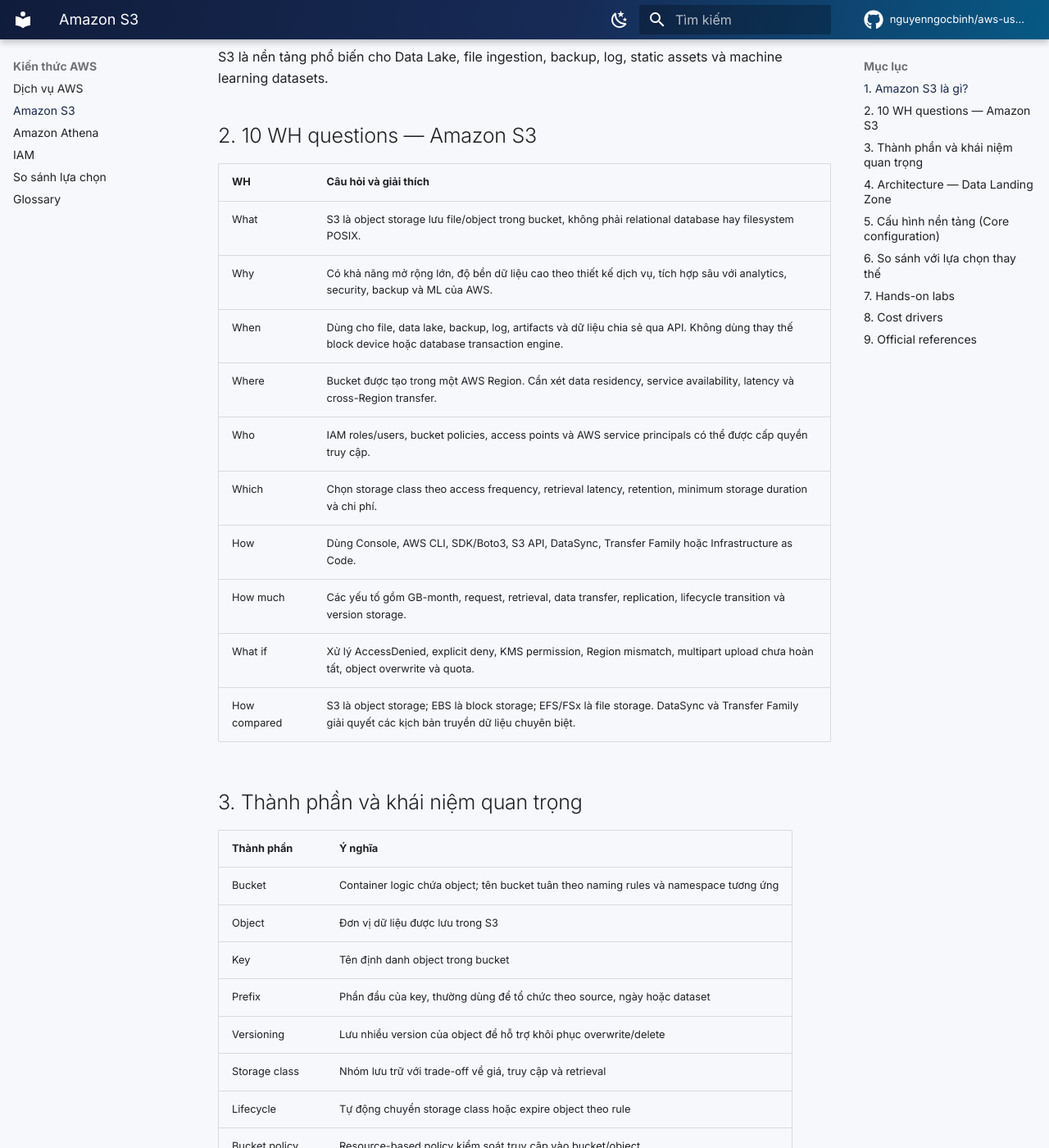
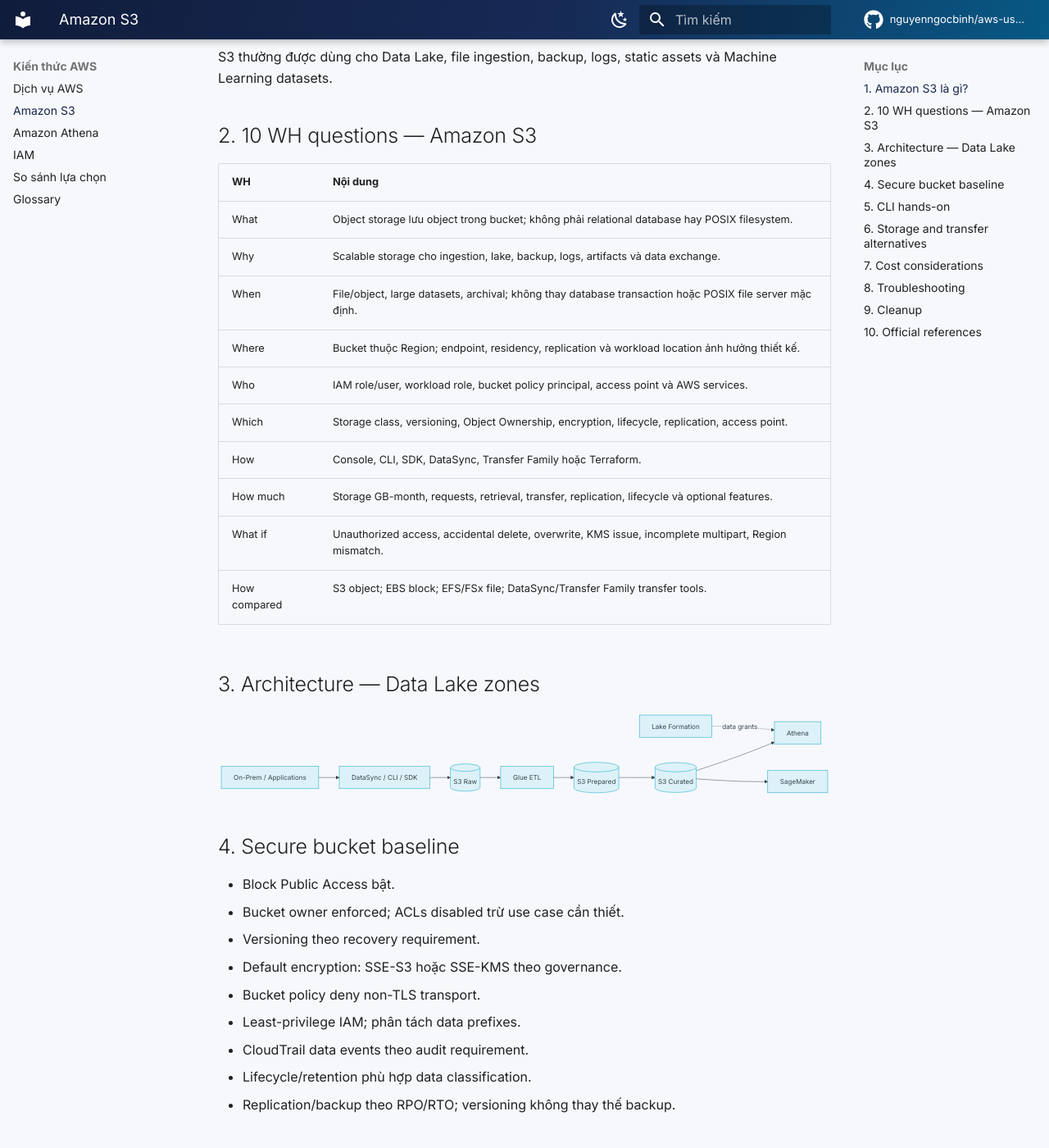
Before and after one commit to nguyenngocbinh/aws-usecase-learning-map, an MkDocs documentation site: the page built from docs/aws-services/s3.md, in a window 1280 px wide and 1400 px high, scrolled down 380 px. Shown: the whole window at 82% size. Built offline with MkDocs 1.6.1 and Material for MkDocs 9.7.7, drawn with Linux system fonts in a browser that asks for light colours; comment, search, counter and statistics services are not loaded; some of the changed text lies outside the part shown.

Commit message:
docs: expand UAT-derived AWS hands-on guidance

```diff
--- a/docs/aws-services/s3.md
+++ b/docs/aws-services/s3.md
@@ -4,139 +4,101 @@
 
 ## 1. Amazon S3 là gì?
 
-**Amazon Simple Storage Service (Amazon S3)** là dịch vụ **Object Storage** của AWS. Dữ liệu được lưu dưới dạng object trong bucket và truy cập thông qua S3 API. Một object gồm nội dung dữ liệu, key và metadata.
+**Amazon Simple Storage Service (Amazon S3)** là dịch vụ **Object Storage** của AWS. Dữ liệu lưu thành object trong bucket và truy cập qua S3 API. Một object gồm nội dung dữ liệu, key và metadata.
 
-S3 là nền tảng phổ biến cho Data Lake, file ingestion, backup, log, static assets và machine learning datasets.
+S3 thường được dùng cho Data Lake, file ingestion, backup, logs, static assets và Machine Learning datasets.
 
 ## 2. 10 WH questions — Amazon S3
 
-| WH | Câu hỏi và giải thích |
+| WH | Nội dung |
 |---|---|
-| What | S3 là object storage lưu file/object trong bucket, không phải relational database hay filesystem POSIX. |
-| Why | Có khả năng mở rộng lớn, độ bền dữ liệu cao theo thiết kế dịch vụ, tích hợp sâu với analytics, security, backup và ML của AWS. |
-| When | Dùng cho file, data lake, backup, log, artifacts và dữ liệu chia sẻ qua API. Không dùng thay thế block device hoặc database transaction engine. |
-| Where | Bucket được tạo trong một AWS Region. Cần xét data residency, service availability, latency và cross-Region transfer. |
-| Who | IAM roles/users, bucket policies, access points và AWS service principals có thể được cấp quyền truy cập. |
-| Which | Chọn storage class theo access frequency, retrieval latency, retention, minimum storage duration và chi phí. |
-| How | Dùng Console, AWS CLI, SDK/Boto3, S3 API, DataSync, Transfer Family hoặc Infrastructure as Code. |
-| How much | Các yếu tố gồm GB-month, request, retrieval, data transfer, replication, lifecycle transition và version storage. |
-| What if | Xử lý AccessDenied, explicit deny, KMS permission, Region mismatch, multipart upload chưa hoàn tất, object overwrite và quota. |
-| How compared | S3 là object storage; EBS là block storage; EFS/FSx là file storage. DataSync và Transfer Family giải quyết các kịch bản truyền dữ liệu chuyên biệt. |
+| What | Object storage lưu object trong bucket; không phải relational database hay POSIX filesystem. |
+| Why | Scalable storage cho ingestion, lake, backup, logs, artifacts và data exchange. |
+| When | File/object, large datasets, archival; không thay database transaction hoặc POSIX file server mặc định. |
+| Where | Bucket thuộc Region; endpoint, residency, replication và workload location ảnh hưởng thiết kế. |
+| Who | IAM role/user, workload role, bucket policy principal, access point và AWS services. |
+| Which | Storage class, versioning, Object Ownership, encryption, lifecycle, replication, access point. |
+| How | Console, CLI, SDK, DataSync, Transfer Family hoặc Terraform. |
+| How much | Storage GB-month, requests, retrieval, transfer, replication, lifecycle và optional features. |
+| What if | Unauthorized access, accidental delete, overwrite, KMS issue, incomplete multipart, Region mismatch. |
+| How compared | S3 object; EBS block; EFS/FSx file; DataSync/Transfer Family transfer tools. |
 
-## 3. Thành phần và khái niệm quan trọng
-
-| Thành phần | Ý nghĩa |
-|---|---|
-| Bucket | Container logic chứa object; tên bucket tuân theo naming rules và namespace tương ứng |
-| Object | Đơn vị dữ liệu được lưu trong S3 |
-| Key | Tên định danh object trong bucket |
-| Prefix | Phần đầu của key, thường dùng để tổ chức theo source, ngày hoặc dataset |
-| Versioning | Lưu nhiều version của object để hỗ trợ khôi phục overwrite/delete |
-| Storage class | Nhóm lưu trữ với trade-off về giá, truy cập và retrieval |
-| Lifecycle | Tự động chuyển storage class hoặc expire object theo rule |
-| Bucket policy | Resource-based policy kiểm soát truy cập vào bucket/object |
-| Access Point | Endpoint có policy riêng giúp quản trị access ở quy mô lớn |
-| Multipart upload | Chia file lớn thành nhiều part để upload song song và retry từng phần |
-| Replication | Sao chép object sang bucket đích theo cấu hình |
-
-## 4. Architecture — Data Landing Zone
+## 3. Architecture — Data Lake zones
 
 ~~~mermaid
 flowchart LR
-  SRC["Local / On-prem files"] --> CLI["AWS CLI / Boto3"]
-  CLI --> IAM["Federated identity / IAM role"]
-  IAM --> S3["Private S3 bucket"]
-  S3 --> RAW["landing/ prefix"]
-  RAW --> ETL["Glue / downstream processing"]
-  ETL --> CURATED["curated/ prefix"]
-  CURATED --> ATHENA["Athena SQL"]
-  S3 -. "Object API events" .-> CT["CloudTrail data events"]
+  SRC["On-Prem / Applications"] --> ING["DataSync / CLI / SDK"]
+  ING --> RAW[("S3 Raw")]
+  RAW --> ETL["Glue ETL"]
+  ETL --> PREP[("S3 Prepared")]
+  PREP --> CUR[("S3 Curated")]
+  CUR --> ATH["Athena"]
+  CUR --> ML["SageMaker"]
+  LF["Lake Formation"] -. data grants .-> ATH
 ~~~
 
-Ví dụ cấu trúc:
+## 4. Secure bucket baseline
 
-~~~text
-s3://<bucket-name>/
-  landing/
-    source_system=loan_demo/
-      ingest_date=2026-09-30/
-        loans.csv
-  curated/
-    loan_demo/
-      snapshot_month=2026-09/
-        part-00000.parquet
-  athena-results/
-  rejected/
+- Block Public Access bật.
+- Bucket owner enforced; ACLs disabled trừ use case cần thiết.
+- Versioning theo recovery requirement.
+- Default encryption: SSE-S3 hoặc SSE-KMS theo governance.
+- Bucket policy deny non-TLS transport.
+- Least-privilege IAM; phân tách data prefixes.
+- CloudTrail data events theo audit requirement.
+- Lifecycle/retention phù hợp data classification.
+- Replication/backup theo RPO/RTO; versioning không thay thế backup.
+
+## 5. CLI hands-on
+
+~~~powershell
+$env:AWS_PROFILE = "aws-learning"
+$env:AWS_REGION = "ap-southeast-1"
+$env:BUCKET = "your-unique-learning-bucket"
+aws sts get-caller-identity
+aws s3api get-bucket-location --bucket $env:BUCKET
+aws s3api get-public-access-block --bucket $env:BUCKET
+aws s3api get-bucket-versioning --bucket $env:BUCKET
+aws s3api get-bucket-encryption --bucket $env:BUCKET
+aws s3 cp .\sample.csv "s3://$env:BUCKET/raw/demo/sample.csv"
+aws s3api head-object --bucket $env:BUCKET --key "raw/demo/sample.csv"
 ~~~
 
-Không đưa tên khách hàng, account number, customer identifier thật hoặc thông tin nhạy cảm vào bucket name/object key.
+## 6. Storage and transfer alternatives
 
-## 5. Cấu hình nền tảng (Core configuration)
+| Need | Service |
+|---|---|
+| Object API / Data Lake | S3 |
+| Linux shared filesystem | EFS |
+| Windows/NFS/SMB enterprise file workloads | FSx family |
+| EC2 block volume | EBS |
+| Managed bulk sync on-prem ↔ AWS | DataSync |
+| Managed SFTP/FTPS | Transfer Family |
+| Offline large-scale transfer | Snow Family |
 
-- **Block Public Access:** giữ bật ở account và bucket, trừ use case public đã được phê duyệt rõ ràng.
-- **Object Ownership:** chọn Bucket owner enforced để tắt ACL trong thiết kế mới.
-- **Default encryption:** SSE-S3 là baseline đơn giản; dùng SSE-KMS khi cần customer-managed key, key policy hoặc audit/control cụ thể.
-- **Versioning:** bật nếu cần khôi phục object bị overwrite/delete; cần tính cả dung lượng của các version cũ.
-- **Lifecycle:** thiết kế theo retention và access pattern; kiểm tra minimum storage duration và retrieval charges.
-- **Bucket policy:** dùng để thể hiện quyền truy cập resource, cross-account và yêu cầu TLS.
-- **Logging/audit:** đánh giá CloudTrail data events khi cần audit object-level API; cân nhắc event volume và chi phí.
+## 7. Cost considerations
 
-## 6. So sánh với lựa chọn thay thế
+Phân tích storage class theo access frequency, minimum storage duration, retrieval fee, object size, request count và egress. Versioning làm tăng storage vì các versions cũng chiếm dung lượng. Lifecycle transitions có thể tạo request/cost; nên test với object sample và retention thật.
 
-| Dịch vụ | Storage model | Khi phù hợp |
-|---|---|---|
-| Amazon S3 | Object | Data Lake, file, backup, artifacts |
-| Amazon EBS | Block | Disk gắn với EC2 |
-| Amazon EFS | NFS file | Shared filesystem cho Linux |
-| Amazon FSx | Managed file systems | Windows, Lustre, ONTAP, OpenZFS workloads |
-| AWS DataSync | Managed data transfer | Transfer/synchronize file hoặc object giữa hệ thống |
-| AWS Transfer Family | Managed file transfer | Đối tác cần SFTP/FTPS/FTP endpoint |
-| AWS Snow Family | Offline data transfer/edge | Data transfer rất lớn khi network hạn chế và thiết bị phù hợp |
+## 8. Troubleshooting
 
-**Decision rule:**
-- Ứng dụng mới có thể gọi S3 API → AWS CLI/SDK.
-- Đồng bộ NAS/file server hiện hữu → đánh giá DataSync.
-- Đối tác cần SFTP → Transfer Family.
-- Network hạn chế và lượng dữ liệu rất lớn → đánh giá Snow Family.
-- Cần block device hoặc shared filesystem → EBS/EFS/FSx, không dùng S3 để giả lập filesystem.
+| Symptom | Likely checks |
+|---|---|
+| AccessDenied | Identity policy, bucket policy, SCP, endpoint policy, KMS |
+| NoSuchBucket | Bucket name/account/Region |
+| Signature/endpoint issue | Region và credentials |
+| Unexpected storage cost | Versions, incomplete multipart, replication, noncurrent objects |
+| Public exposure | Account/bucket Block Public Access, policy, ACL |
+| Data not queryable | Prefix/table location, format/schema, Glue Catalog |
 
-## 7. Hands-on labs
+## 9. Cleanup
 
-Hướng dẫn thực hành chi tiết gồm Console, AWS CLI, PowerShell, Python Boto3, Terraform, security, cost và cleanup:
+Xóa đúng test prefix và object versions/delete markers trước khi xóa bucket. Kiểm tra lifecycle, replication, incomplete multipart và cost. Không dùng destructive wildcard trên account dùng chung.
 
-- [UC01 — Upload dữ liệu lên AWS S3](../usecases/data-platform/uc01-upload-data.md)
-- [Mã nguồn UC01 trên GitHub](https://github.com/nguyenngocbinh/aws-usecase-learning-map/tree/feature/s3-athena-hands-on/usecases/UC01)
+## 10. Official references
 
-Tiếp nối bằng truy vấn SQL trực tiếp trên dữ liệu S3:
-
-- [Amazon Athena — Hướng dẫn dịch vụ và thực hành](athena.md)
-- [UC02 — S3 Data Lake và Athena SQL Lab](../usecases/data-platform/uc02-data-lake-etl.md)
-
-## 8. Cost drivers
-
-| Thành phần | Pricing dimension cần kiểm tra |
-|---|---|
-| Storage | GB-month theo storage class |
-| PUT/COPY/POST/LIST | Request count |
-| GET/HEAD | Request count |
-| Data transfer | Transfer out và cross-Region |
-| Versioning | Storage của mọi object version |
-| Lifecycle | Transition request và minimum storage duration |
-| SSE-KMS | KMS key và API requests nếu dùng SSE-KMS |
-| Replication | Destination storage, request và transfer |
-| CloudTrail data events | Event volume và cấu hình Trail/Event Data Store |
-
-Ước tính bằng [AWS Pricing Calculator](https://calculator.aws/) và kiểm tra [S3 pricing](https://aws.amazon.com/s3/pricing/) theo Region, volume, request rate, retention và data transfer thực tế.
-
-## 9. Official references
-
-- [Amazon S3 User Guide](https://docs.aws.amazon.com/AmazonS3/latest/userguide/Welcome.html)
+- [S3 User Guide](https://docs.aws.amazon.com/AmazonS3/latest/userguide/Welcome.html)
 - [S3 security best practices](https://docs.aws.amazon.com/AmazonS3/latest/userguide/security-best-practices.html)
-- [S3 Block Public Access](https://docs.aws.amazon.com/AmazonS3/latest/userguide/access-control-block-public-access.html)
-- [S3 default encryption](https://docs.aws.amazon.com/AmazonS3/latest/userguide/default-bucket-encryption.html)
-- [S3 Versioning](https://docs.aws.amazon.com/AmazonS3/latest/userguide/Versioning.html)
-- [S3 storage classes](https://docs.aws.amazon.com/AmazonS3/latest/userguide/storage-class-intro.html)
 - [S3 pricing](https://aws.amazon.com/s3/pricing/)
-- [AWS Architecture Icons](https://aws.amazon.com/architecture/icons/)
-
-**Last reviewed:** 2026-11-23. Kiểm tra lại pricing, service availability, quotas và tài liệu chính thức trước khi chạy lab.
+- [S3 storage classes](https://aws.amazon.com/s3/storage-classes/)
+- [DataSync User Guide](https://docs.aws.amazon.com/datasync/latest/userguide/what-is-datasync.html)
```
